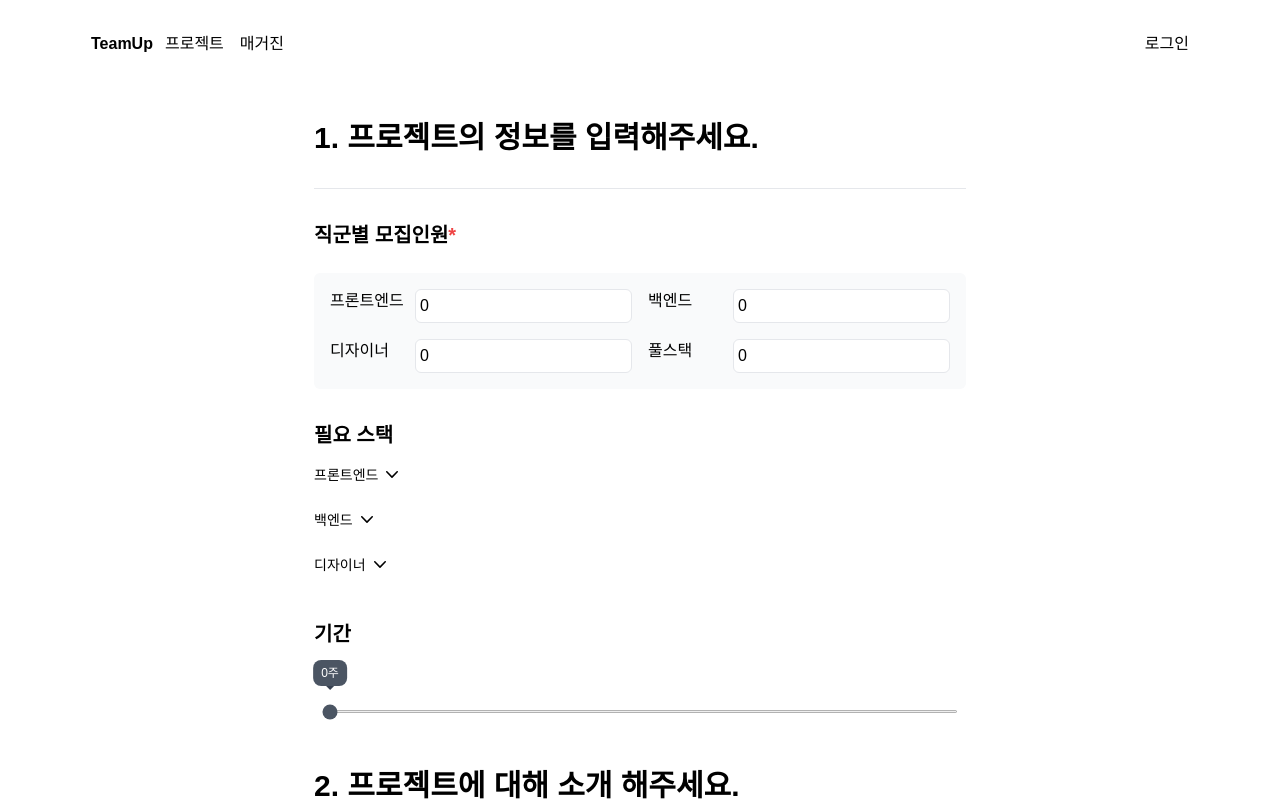
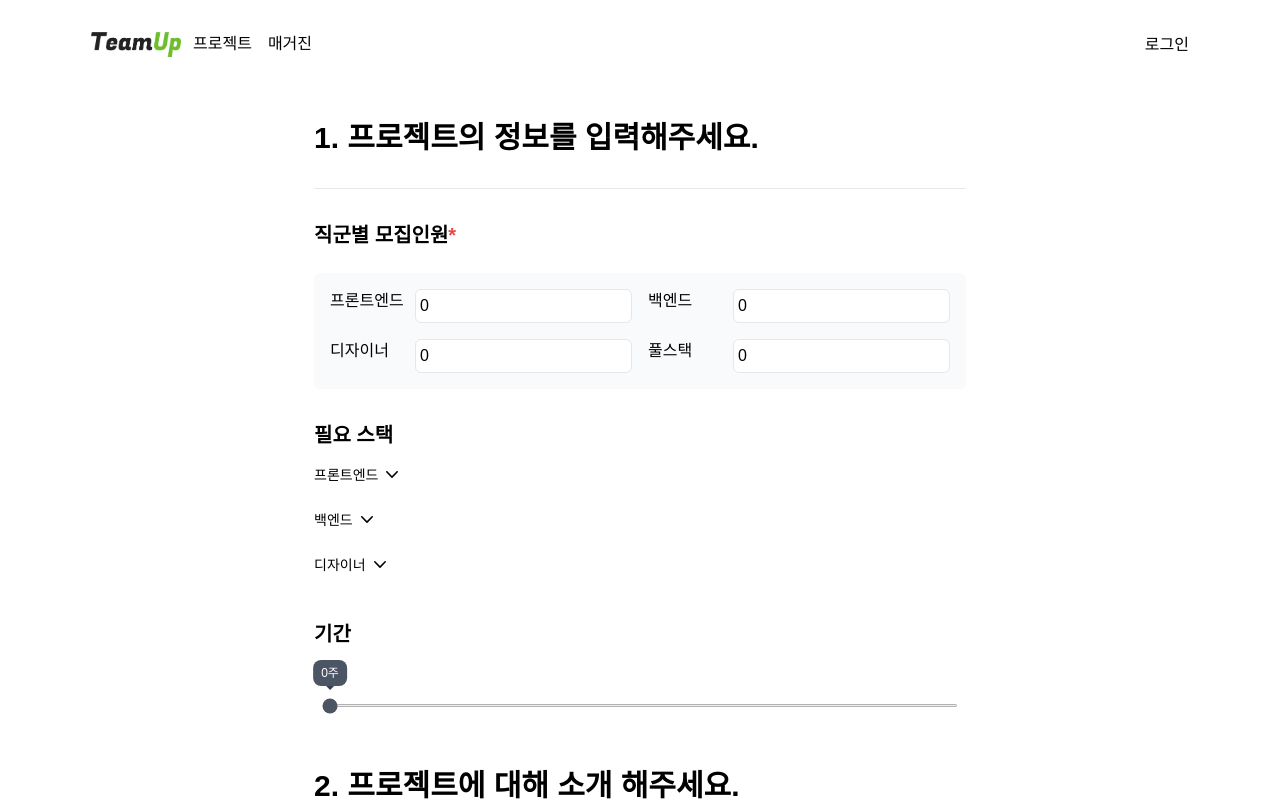
Before and after one commit to bennoholik/TeamUp, a Next.js app: page /project/create in a window 1280 px wide. Shown: the top 801 px of the page. Built offline with nearby package versions, Linux system fonts and the light colour scheme.

Commit message:
[feat] - 필터 기능 구현중

```diff
--- a/components/Header.tsx
+++ b/components/Header.tsx
@@ -38,7 +38,13 @@ const Header = () => {
       <div className="xl:max-w-[1130px] relative flex justify-between mx-auto py-8 px-4">
         <div className="flex gap-x-3">
           <Link href={"/"} className="font-bold">
-            TeamUp
+            <Image
+              alt="temaup logo"
+              src="/TeamUp.png"
+              className="w-[90px] h-[25px]"
+              width={135}
+              height={38}
+            />
           </Link>
           <div className="flex gap-x-4 max_md:hidden">
             <Link href={"/project"}>프로젝트</Link>
--- a/components/Project/Detail/Detail.tsx
+++ b/components/Project/Detail/Detail.tsx
@@ -22,8 +22,6 @@ const ProjectDetail = () => {
     });
   };
 
-  const htmlcode = "<p>hello world</p>";
-
   return (
     <div className="max-w-[700px] min-h-screen w-full mx-auto py-8 px-6">
       <div className="flex justify-between">
@@ -33,7 +31,7 @@ const ProjectDetail = () => {
         </h1>
         <button onClick={onDeleteProject}>삭제</button>
       </div>
-      <div dangerouslySetInnerHTML={{ __html: htmlcode }}></div>
+
       <div className="flex justify-between content-center mt-6">
         <div className="flex gap-x-3 h-[40px]">
           <Image
@@ -120,9 +118,11 @@ const ProjectDetail = () => {
 
         <div className=" w-full mt-20">
           <h2 className="font-bold text-gray-800 text-2xl mb-8">소개글</h2>
-          <span className="whitespace-pre-line break-all">
-            {projectDetail?.content}
-          </span>
+
+          <div
+            className="whitespace-pre-line break-all"
+            dangerouslySetInnerHTML={{ __html: projectDetail?.content }}
+          ></div>
         </div>
 
         {/* <button className=" bg-gray-300 p-4">참가신청</button> */}
--- /dev/null
+++ b/components/Project/DurationModal.tsx
@@ -0,0 +1,16 @@
+import { useState } from "react";
+import ModalPortal from "../MordalPortal";
+import { DurationRange } from "./DurationRange";
+
+const DurationModal = ({ setModalState }: any) => {
+  const [duration, setDuration] = useState(0);
+  return (
+    <ModalPortal selector="#portal">
+      <div className="bg-white absolute">
+        <DurationRange duration={duration} setDuration={setDuration} />
+      </div>
+    </ModalPortal>
+  );
+};
+
+export default DurationModal;
--- a/components/Project/DurationRange.tsx
+++ b/components/Project/DurationRange.tsx
@@ -28,7 +28,7 @@ export const DurationRange = ({ duration, setDuration }: Props) => {
         value={duration}
         name="duration"
         onChange={onDurationHandler}
-        className="w-full h-[3px] range-sm bg-gray-600 accent-gray-600"
+        className="w-full h-[3px] translate-y-[-200%] range-sm bg-gray-600 accent-gray-600"
       />
     </div>
   );
--- a/components/Project/Filter.tsx
+++ b/components/Project/Filter.tsx
@@ -1,7 +1,13 @@
 import { useRouter } from "next/router";
+import { useState } from "react";
+import DurationModal from "./DurationModal";
+import { DurationRange } from "./DurationRange";
 
 const Filter = () => {
   const router = useRouter();
+
+  const [duration, setduration] = useState(0);
+
   return (
     <div className="xl:max-w-[1200px]  mx-auto">
       <div className="mx-10 my-10 flex justify-between">
@@ -9,13 +15,19 @@ const Filter = () => {
         <input className="border-2 rounded-2xl max_md:w-full h-8" />
       </div>
       <div className="flex justify-between px-10 max_md:hidden">
-        <div className="flex gap-x-4 max_sm:hidden">
+        <div className="flex gap-x-4 max_sm:hidden relative">
           <span className="border px-6 py-1 border-gray-200 text-gray-800 rounded-md">
             스택 &gt;{" "}
           </span>
           <span className="border px-6 py-1 border-gray-200 text-gray-800 rounded-md">
             기간 &gt;{" "}
           </span>
+          <div className="bg-white w-[350px] h-[150px] absolute z-30 top-10 left-[108px] p-4 border rounded-md">
+            기간
+            <div className="w-[300px] mx-auto">
+              <DurationRange duration={duration} setDuration={setduration} />
+            </div>
+          </div>
         </div>
         <button
           className="border px-6 py-1 border-gray-200 text-gray-800 rounded-md"
--- a/tailwind.config.js
+++ b/tailwind.config.js
@@ -9,11 +9,11 @@ module.exports = {
   theme: {
     extend: {
       screens: {
-        sm: { min: "480px" },
+        sm: { min: "550px" },
         md: { min: "740px" },
         lg: { min: "960px" },
         xl: { min: "1130px" },
-        max_sm: { max: "480px" },
+        max_sm: { max: "550px" },
         max_md: { max: "740px" },
         max_lg: { max: "960px" },
         max_xl: { max: "1130px" },
```
Also changed, not shown: public/TeamUp.png (added), 1 other file (tests, documents, lock files or other folders).
